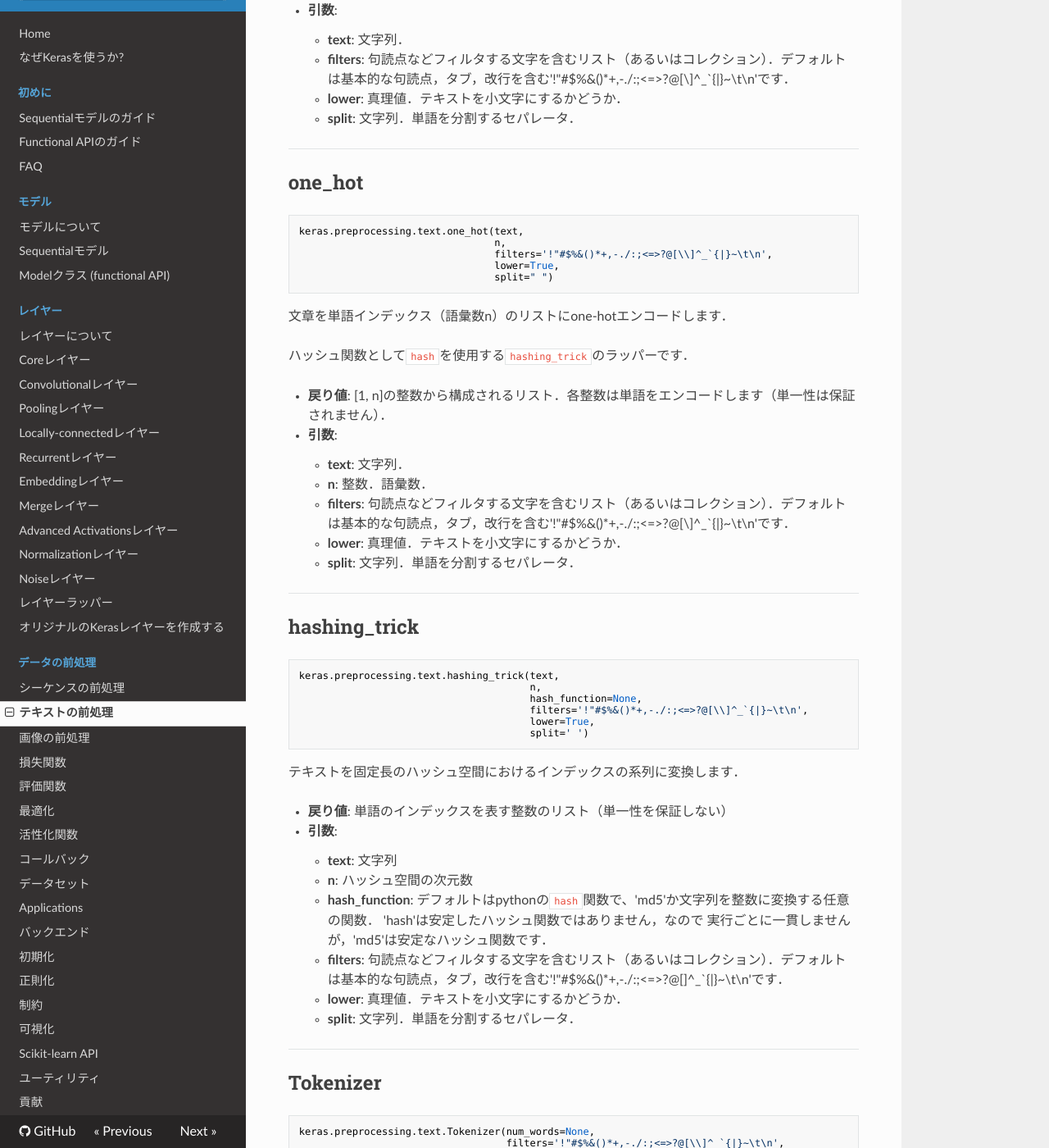
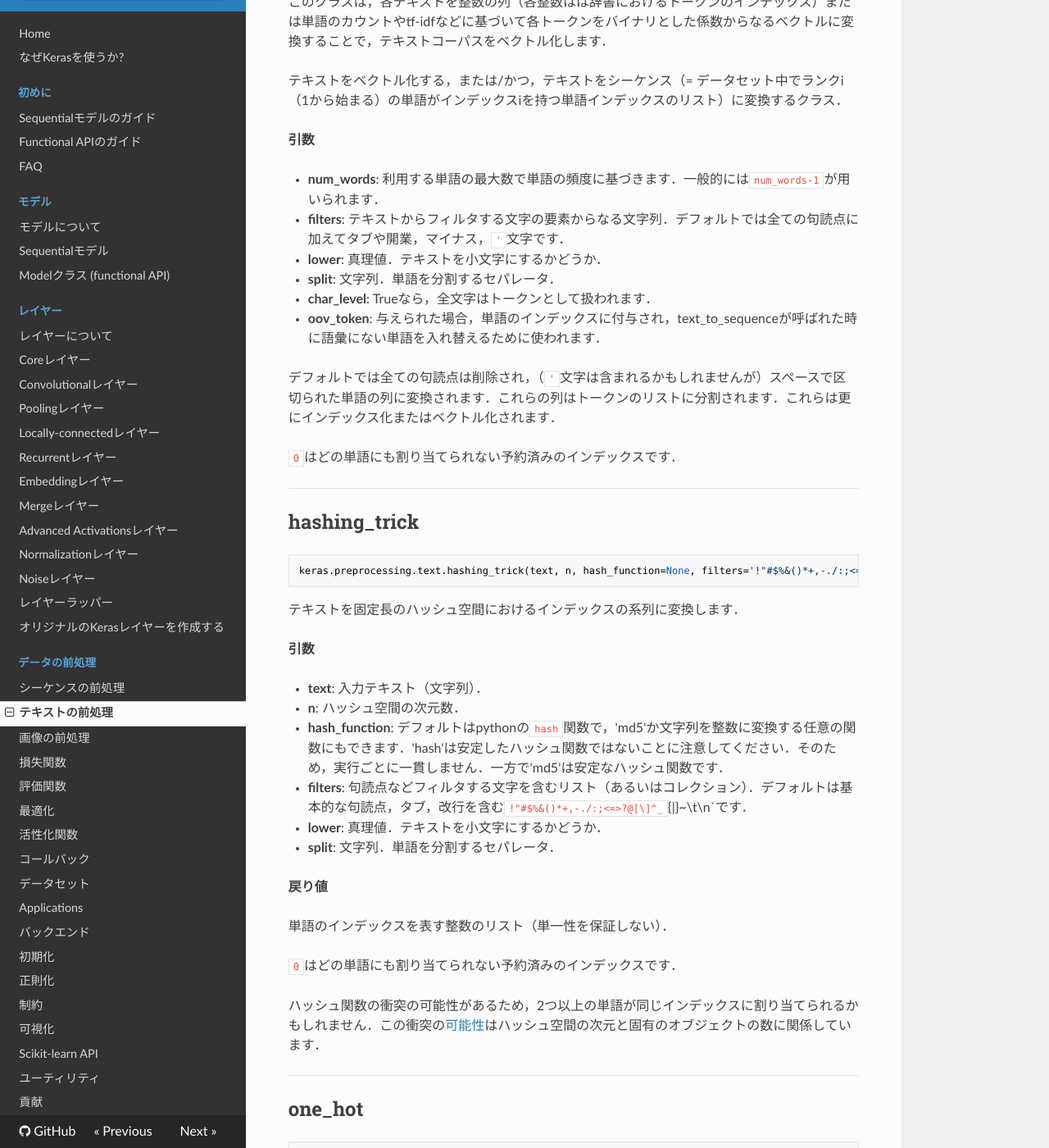
Before and after one commit to keras-team/keras-docs-ja, an MkDocs documentation site: the page built from sources/preprocessing/text.md, in a window 1280 px wide and 1400 px high, scrolled down 329 px. Shown: the whole window at 82% size. Built offline with MkDocs 1.6.1, drawn with Linux system fonts in a browser that asks for light colours; nearby versions of some CDN libraries; old or Windows-style settings are respelled for this version of MkDocs; some of the changed text lies outside the part shown.

Commit message:
Add text_to_word_sequence

````diff
--- a/sources/preprocessing/text.md
+++ b/sources/preprocessing/text.md
@@ -1,124 +1,99 @@
-## text_to_word_sequence
+## Text Preprocessing
+
+## Tokenizer
 
 ```python
-keras.preprocessing.text.text_to_word_sequence(text,
-                                               filters='!"#$%&()*+,-./:;<=>?@[\\]^_`{|}~\t\n',
-                                               lower=True,
-                                               split=" ")
+keras.preprocessing.text.Tokenizer(num_words=None, filters='!"#$%&()*+,-./:;<=>?@[\\]^_`{|}~\t\n', lower=True, split=' ', char_level=False, oov_token=None, document_count=0)
 ```
 
-文章を単語のリストに分割します．
+テキストをトークン化するユーティリティクラス．
 
-- __戻り値__: 単語（文字列）のリスト．
+このクラスは，各テキストを整数の列（各整数はは辞書におけるトークンのインデックス）または単語のカウントやtf-idfなどに基づいて各トークンをバイナリとした係数からなるベクトルに変換することで，テキストコーパスをベクトル化します．
 
-- __引数__:
-    - __text__: 文字列．
-    - __filters__: 句読点などフィルタする文字を含むリスト（あるいはコレクション）．デフォルトは基本的な句読点，タブ，改行を含む'!"#$%&()*+,-./:;<=>?@[\\]^_`{|}~\t\n'です．
-    - __lower__: 真理値．テキストを小文字にするかどうか．
-    - __split__: 文字列．単語を分割するセパレータ．
+
+テキストをベクトル化する，または/かつ，テキストをシーケンス（= データセット中でランクi（1から始まる）の単語がインデックスiを持つ単語インデックスのリスト）に変換するクラス．
+
+__引数__
+
+- __num_words__: 利用する単語の最大数で単語の頻度に基づきます．一般的には`num_words-1`が用いられます．
+- __filters__: テキストからフィルタする文字の要素からなる文字列．デフォルトでは全ての句読点に加えてタブや開業，マイナス，`'`文字です．
+- __lower__: 真理値．テキストを小文字にするかどうか．
+- __split__: 文字列．単語を分割するセパレータ．
+- __char_level__: Trueなら，全文字はトークンとして扱われます．
+- __oov_token__: 与えられた場合，単語のインデックスに付与され，text_to_sequenceが呼ばれた時に語彙にない単語を入れ替えるために使われます．
+
+デフォルトでは全ての句読点は削除され，（`'`文字は含まれるかもしれませんが）スペースで区切られた単語の列に変換されます．これらの列はトークンのリストに分割されます．これらは更にインデックス化またはベクトル化されます．
+
+`0`はどの単語にも割り当てられない予約済みのインデックスです．
+
+---
+
+## hashing_trick
+
+```python
+keras.preprocessing.text.hashing_trick(text, n, hash_function=None, filters='!"#$%&()*+,-./:;<=>?@[\\]^_`{|}~\t\n', lower=True, split=' ')
+```
+
+テキストを固定長のハッシュ空間におけるインデックスの系列に変換します．
+
+__引数__
+
+- __text__: 入力テキスト（文字列）．
+- __n__: ハッシュ空間の次元数．
+- __hash_function__: デフォルトはpythonの`hash`関数で，'md5'か文字列を整数に変換する任意の関数にもできます．'hash'は安定したハッシュ関数ではないことに注意してください．そのため，実行ごとに一貫しません．一方で'md5'は安定なハッシュ関数です．
+- __filters__: 句読点などフィルタする文字を含むリスト（あるいはコレクション）．デフォルトは基本的な句読点，タブ，改行を含む`!"#$%&()*+,-./:;<=>?@[\]^_`{|}~\t\n`です．
+- __lower__: 真理値．テキストを小文字にするかどうか．
+- __split__: 文字列．単語を分割するセパレータ．
+
+__戻り値__
+
+単語のインデックスを表す整数のリスト（単一性を保証しない）．
+
+`0`はどの単語にも割り当てられない予約済みのインデックスです．
+
+ハッシュ関数の衝突の可能性があるため，2つ以上の単語が同じインデックスに割り当てられるかもしれません．この衝突の[可能性](https://en.wikipedia.org/wiki/Birthday_problem#Probability_table)はハッシュ空間の次元と固有のオブジェクトの数に関係しています．
 
 ---
 
 ## one_hot
 
 ```python
-keras.preprocessing.text.one_hot(text,
-                                 n,
-                                 filters='!"#$%&()*+,-./:;<=>?@[\\]^_`{|}~\t\n',
-                                 lower=True,
-                                 split=" ")
+keras.preprocessing.text.one_hot(text, n, filters='!"#$%&()*+,-./:;<=>?@[\\]^_`{|}~\t\n', lower=True, split=' ')
 ```
 
 文章を単語インデックス（語彙数n）のリストにone-hotエンコードします．
 
-ハッシュ関数として`hash`を使用する`hashing_trick`のラッパーです．
+ハッシュ関数として`hash`を使用する`hashing_trick`のラッパーです．単語の単一性の保証はしません．
 
-- __戻り値__: [1, n]の整数から構成されるリスト．各整数は単語をエンコードします（単一性は保証されません）．
+__引数__
 
-- __引数__:
-    - __text__: 文字列．
-    - __n__: 整数．語彙数．
-    - __filters__: 句読点などフィルタする文字を含むリスト（あるいはコレクション）．デフォルトは基本的な句読点，タブ，改行を含む'!"#$%&()*+,-./:;<=>?@[\\]^_`{|}~\t\n'です．
-    - __lower__: 真理値．テキストを小文字にするかどうか．
-    - __split__: 文字列．単語を分割するセパレータ．
+- __text__: 入力テキスト（文字列）．
+- __n__: 整数．語彙数．
+- __filters__: 句読点などフィルタする文字を含むリスト（あるいはコレクション）．デフォルトは基本的な句読点，タブ，改行を含む`!"#$%&()*+,-./:;<=>?@[\]^_`{|}~\t\n`です．
+- __lower__: 真理値．テキストを小文字にするかどうか．
+- __split__: 文字列．単語を分割するセパレータ．
+
+__戻り値__
+
+[1, n]の整数から構成されるリスト．各整数は単語をエンコードします（単一性は保証されません）．
 
 ---
 
-## hashing_trick
+## text_to_word_sequence
 
 ```python
-keras.preprocessing.text.hashing_trick(text,
-                                       n,
-                                       hash_function=None,
-                                       filters='!"#$%&()*+,-./:;<=>?@[\\]^_`{|}~\t\n',
-                                       lower=True,
-                                       split=' ')
+keras.preprocessing.text.text_to_word_sequence(text, filters='!"#$%&()*+,-./:;<=>?@[\\]^_`{|}~\t\n', lower=True, split=' ')
 ```
 
-テキストを固定長のハッシュ空間におけるインデックスの系列に変換します．
+文章を単語（またはトークン）のリストに分割します．
 
-- __戻り値__:
-        単語のインデックスを表す整数のリスト（単一性を保証しない）
-- __引数__:
-    - __text__: 文字列
-    - __n__: ハッシュ空間の次元数
-    - __hash_function__: デフォルトはpythonの`hash`関数で、'md5'か文字列を整数に変換する任意の関数．
-            'hash'は安定したハッシュ関数ではありません，なので
-            実行ごとに一貫しませんが，'md5'は安定なハッシュ関数です．
-    - __filters__: 句読点などフィルタする文字を含むリスト（あるいはコレクション）．デフォルトは基本的な句読点，タブ，改行を含む'!"#$%&()*+,-./:;<=>?@[\]^_`{|}~\t\n'です．
-    - __lower__: 真理値．テキストを小文字にするかどうか．
-    - __split__: 文字列．単語を分割するセパレータ．
+- __引数__
 
----
+- __text__: 入力テキスト（文字列）．
+- __filters__: 句読点のようなフィルタする文字を含むリスト（あるいは連結文字列）．デフォルトは基本的な句読点，タブ，改行を含む`!"#$%&()*+,-./:;<=>?@[\]^_`{|}~\t\n`です．
+- __lower__: 真理値．テキストを小文字にするかどうか．
+- __split__: 文字列．単語を分割するセパレータ．
 
-## Tokenizer
+__戻り値__
 
-```python
-keras.preprocessing.text.Tokenizer(num_words=None,
-                                   filters='!"#$%&()*+,-./:;<=>?@[\\]^_`{|}~\t\n',
-                                   lower=True,
-                                   split=" ",
-                                   char_level=False)
-```
-
-テキストをベクトル化する，または/かつ，テキストをシーケンス（= データセット中でランクi（1から始まる）の単語がインデックスiを持つ単語インデックスのリスト）に変換するクラス．
-
-- __引数__: `text_to_word_sequence` と同じです．
-    - __num_words__: Noneまたは整数．利用する単語の最大数（もしこの引数が与えられた場合，データセット中の頻度上位num_wordsの単語に制限されます）．
-    - __char_level__: Trueなら，全文字はトークンとして扱われる
-
-- __メソッド__:
-
-    - __fit_on_texts(texts)__:
-        - __引数__:
-            - __texts__: 学習に使う文章のリスト．
-
-    - __texts_to_sequences(texts)__
-        - __引数__:
-            - __texts__: シーケンスに変換する文章のリスト．
-        - __戻り値__: シーケンスのリスト（入力文章ごとに1つ）．
-
-    - __texts_to_sequences_generator(texts)__: 上記のジェネレータ版．
-        - __戻り値__: 入力文章ごとに1つのシーケンス．
-
-    - __texts_to_matrix(texts)__:
-        - __戻り値__: `(len(texts), num_words)` のshapeをもつNumpy 配列．
-        - __引数__:
-            - __texts__: ベクトル化する文章のリスト．
-            - __mode__: "binary", "count", "tfidf", "freq" のいずれか（デフォルト: "binary"）．
-
-    - __fit_on_sequences(sequences)__:
-        - __引数__:
-            - __sequences__: 学習に使うシーケンスのリスト．
-
-    - __sequences_to_matrix(sequences)__:
-        - __戻り値__: `(len(sequences), num_words)` のshapeをもつNumpy 配列．
-        - __引数__:
-            - __sequences__: ベクトル化するシーケンスのリスト．
-            - __mode__: "binary", "count", "tfidf", "freq" のいずれか（デフォルト: "binary"）．
-
-- __属性__:
-    - __word_counts__: 単語（文字列）とそれがfit中に表れた回数をマッピングする辞書．`fit_on_texts`が呼ばれた後にのみセットされます．
-    - __word_docs__: 単語（文字列）とfit中に表れた文書/文章の数をマッピングする辞書．`fit_on_texts`が呼ばれた後にのみセットされます．
-    - __word_index__: 単語（文字列）とそのランク/インデックス（整数）をマッピングする辞書．`fit_on_texts`が呼ばれた後にのみセットされます．
-    - __document_count__: 整数．訓練に利用された文書（文章／シーケンス）数．`fit_on_texts`，または`fit_on_sequences`が呼ばれた後にのみセットされます．
+単語（またはトークン）のリスト．
````
